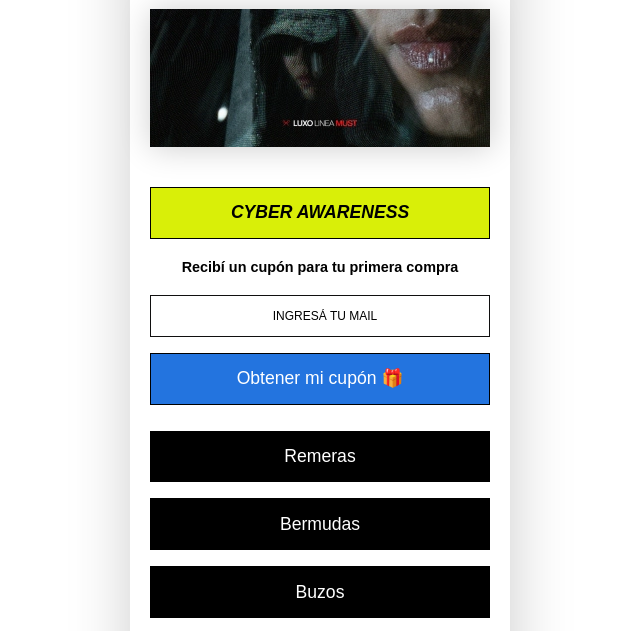
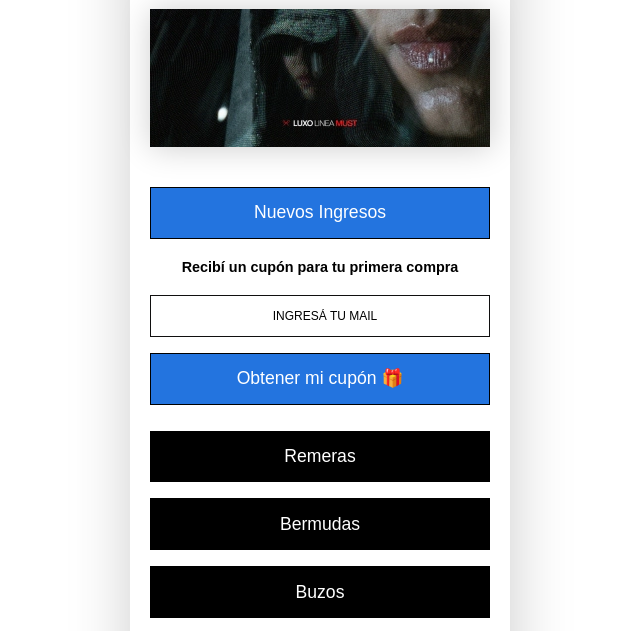
Before and after one commit to juan-ecomlab/smartlink-luxo, a plain HTML site: page index.html in a window 1280 px wide. Shown: the part 168-799 px from the top of the page, without its empty margins (320-960 px from the left). Drawn offline with Linux system fonts and the light colour scheme.

Commit message:
volviendo atras boton de cyber y cambiando su link por nuevos ingresos actual

```diff
--- a/index.html
+++ b/index.html
@@ -20,7 +20,7 @@
         </a>
 
 
-        <a href="https://luxo.com.ar/cybermonday?utm_source=Smartlink_EcommerceLab&utm_medium=Smartlink_EcommerceLab&utm_campaign=Smartlink_EcommerceLab&utm_id=Smartlink_EcommerceLab" target="_blank"><button class="promo">CYBER AWARENESS</button></a>
+        <a href="https://luxo.com.ar/nuevos-ingresos-uinfw/?utm_source=Smartlink_EcommerceLab&utm_medium=Smartlink_EcommerceLab&utm_campaign=Smartlink_EcommerceLab&utm_id=Smartlink_EcommerceLab" target="_blank"><button class="destacarButton">Nuevos Ingresos</button></a>
 
         <p class="negrita">Recibí un cupón para tu primera compra  </p>
 
```
